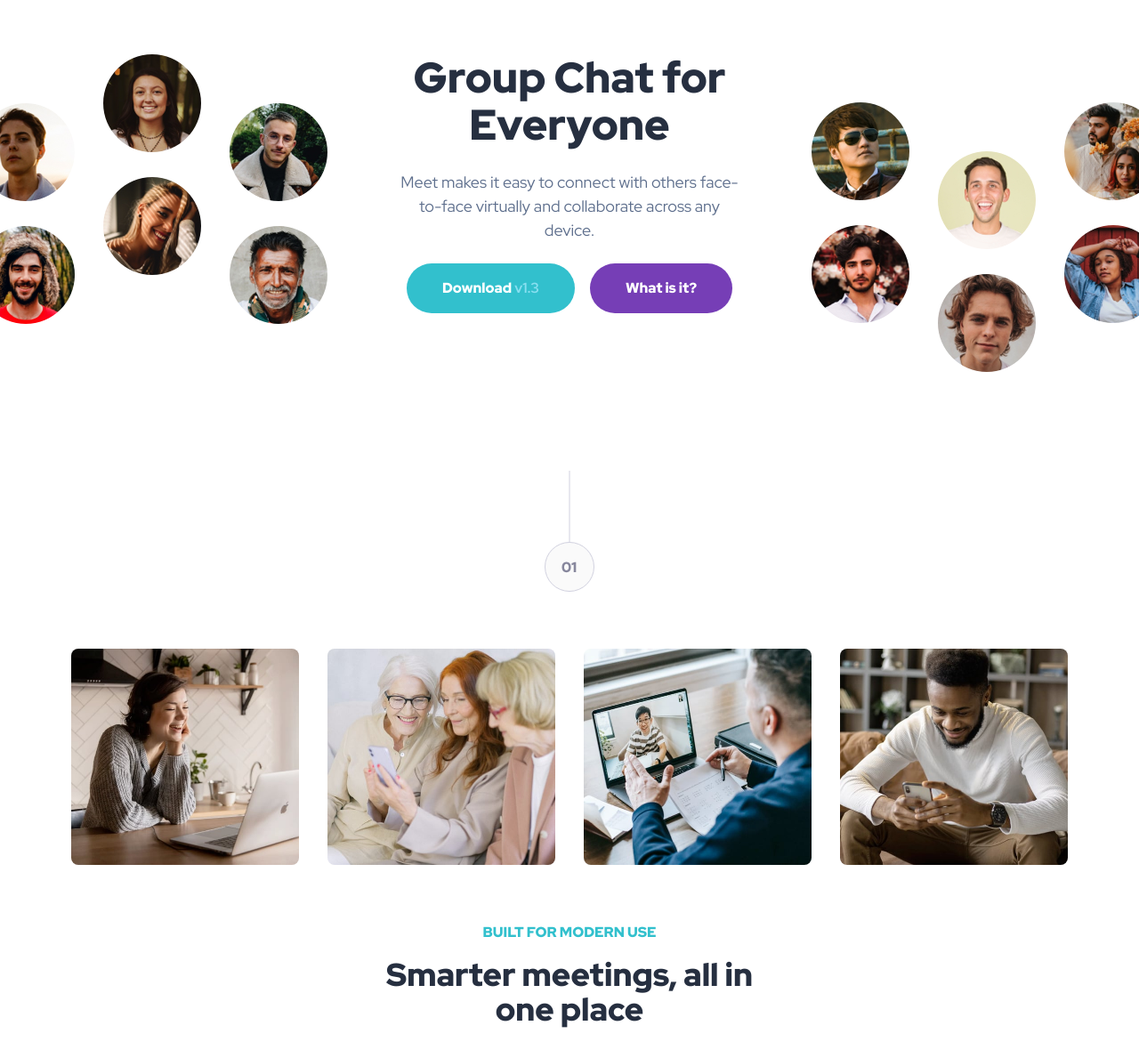
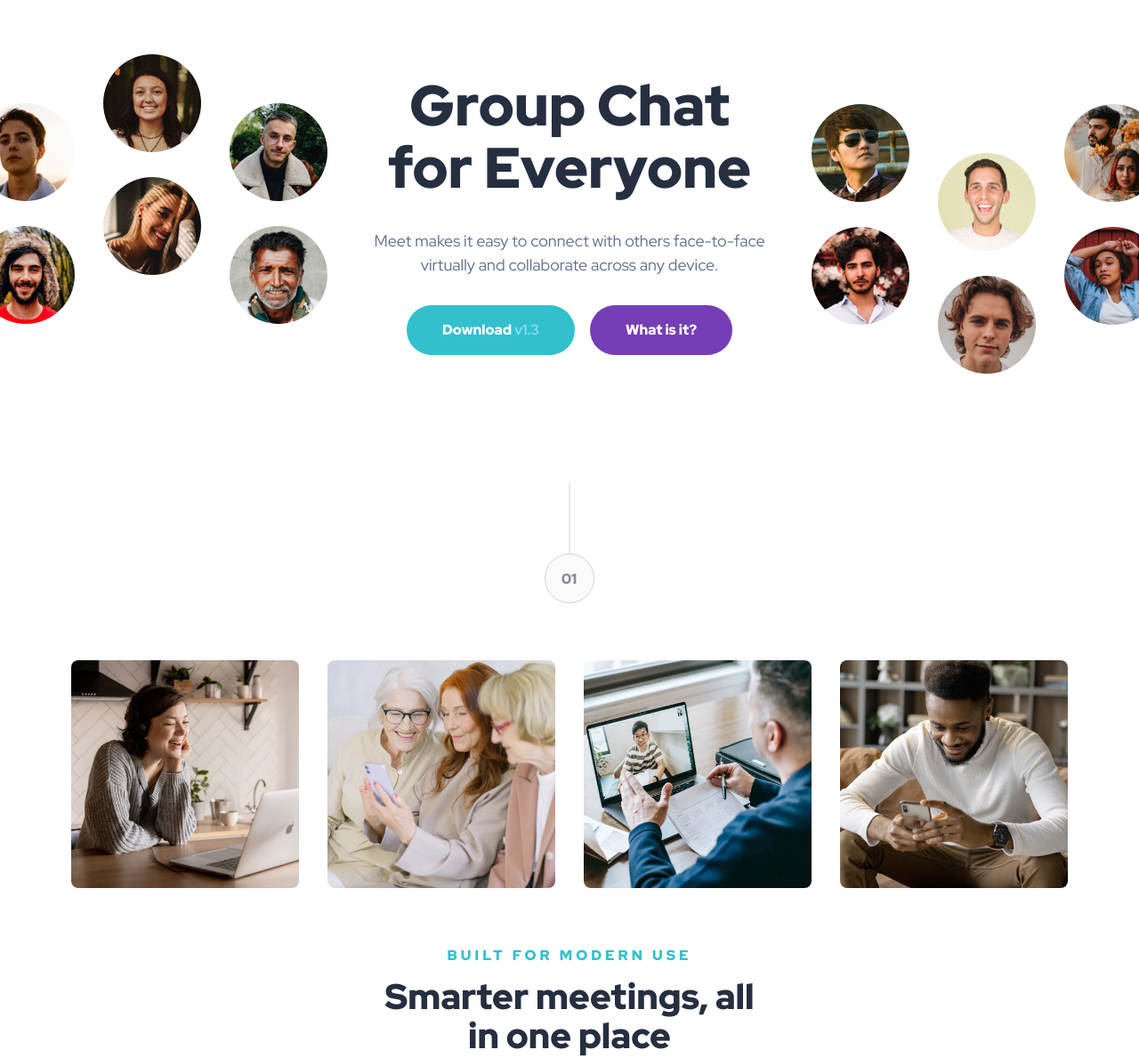
Before and after one commit to Jomagene/meet-landing-page, a plain HTML site: page index.html in a window 1280 px wide. Shown: the part 111-1300 px from the top of the page at 89% size. Drawn offline with Linux system fonts and the light colour scheme.

Commit message:
style: final layout adjustment for pixel-perfect design

```diff
--- a/styles/style.scss
+++ b/styles/style.scss
@@ -79,8 +79,7 @@ header {
     }
     .header-actions {
       max-width: 28.01875rem;
-      margin: 0 auto;
-      padding: 0 2rem;
+      margin: 1.4375rem 2rem;
       display: flex;
       flex-direction: column;
       align-items: center;
@@ -97,7 +96,7 @@ header {
 }
 
 main {
-  padding: 2rem 2rem 2.25rem;
+  padding: 2rem 2rem 0.5rem;
   display: flex;
   flex-direction: column;
   gap: 4rem;
@@ -115,6 +114,8 @@ main {
       overflow: hidden;
       img {
         width: 100%;
+        aspect-ratio: 1 / 1;
+        object-fit: cover;
       }
     }
   }
@@ -123,11 +124,12 @@ main {
     max-width: 34rem;
     display: flex;
     flex-direction: column;
-    gap: 1rem;
+    gap: 0.75rem;
     align-items: center;
     .devise {
       text-align: center;
       text-transform: uppercase;
+      letter-spacing: 0.25rem;
       color: $cyan-600;
       font-weight: 900;
       font-size: 0.75rem;
@@ -137,7 +139,7 @@ main {
       font-size: 2rem;
       line-height: 1.1;
       max-width: 27.8125rem;
-      margin-bottom: 1rem;
+      margin-bottom: 1.25rem;
     }
   }
 }
@@ -152,7 +154,7 @@ footer {
   .footer-content {
     padding: 4rem 2rem;
     position: relative;
-    background: url("../assets/desktop/image-footer.jpg") center/cover;
+    background: url("../assets/desktop/image-footer.jpg") top/cover;
     z-index: 1;
     display: flex;
     flex-direction: column;
@@ -166,7 +168,7 @@ footer {
       bottom: 0;
       left: 0;
       right: 0;
-      background-color: hsla(190, 50%, 40%, 0.2);
+      background-color: hsla(190, 46%, 53%, 0.4);
       z-index: -1;
     }
     h1,
@@ -182,7 +184,7 @@ footer {
 
 @media (min-width: 45rem) {
   header .hero {
-    padding-bottom: 7.585rem;
+    padding-bottom: 4rem;
     .header-actions {
       h1 {
         font-size: 3rem;
@@ -190,7 +192,7 @@ footer {
     }
   }
   main {
-    padding: 3.5rem 2rem 4rem;
+    padding: 3.5rem 2rem 2.25rem;
     .figures {
       gap: 1.5rem;
     }
@@ -226,9 +228,10 @@ footer {
     img.logo {
       margin-top: 5rem;
     }
-    section {
+    .hero {
       flex-direction: row;
       justify-content: space-between;
+      min-height: 22.5rem;
       .hero-left,
       .hero-right {
         position: relative;
@@ -247,19 +250,22 @@ footer {
       }
       .hero-right img {
         right: -1.62rem;
-        top: 3.35rem;
+        top: 3.5rem;
       }
       .hero-img {
         display: none;
       }
-      .h1 {
-        font-size: 4rem;
+      .header-actions {
+        gap: 2rem;
+        h1 {
+          font-size: 4rem;
+        }
       }
     }
   }
 
   main {
-    padding-bottom: 4.5rem;
+    padding-bottom: 2.625rem;
     .figures {
       gap: 2rem;
     }
@@ -269,7 +275,7 @@ footer {
       }
       h1 {
         max-width: 27.8125rem;
-        font-size: 2.25rem;
+        font-size: 2.5rem;
       }
     }
   }
@@ -279,9 +285,11 @@ footer {
       padding: 7rem 10rem;
       flex-direction: row;
       justify-content: space-between;
+      align-items: start;
       h1 {
         font-size: 2.5rem;
         max-width: 27.8125rem;
+        text-align: start;
       }
       p {
         max-width: 22.1875rem;
```
Also changed, not shown: styles/style.css, 1 other file.
